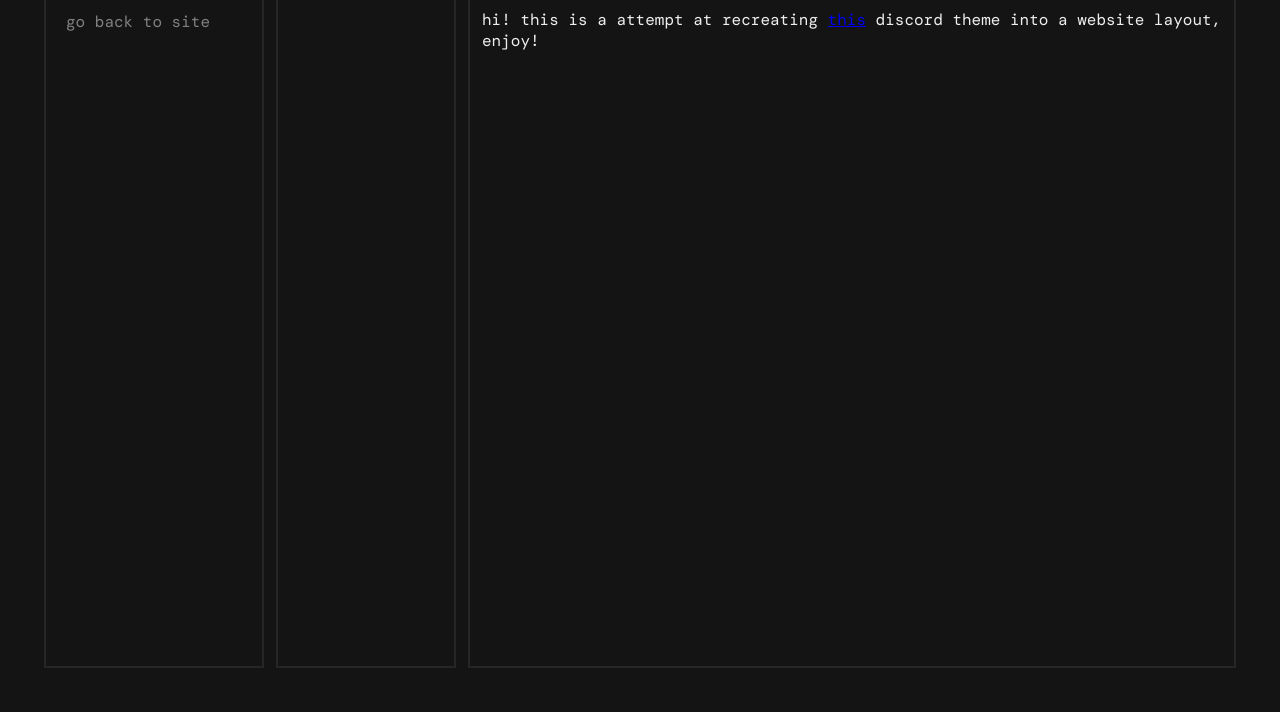
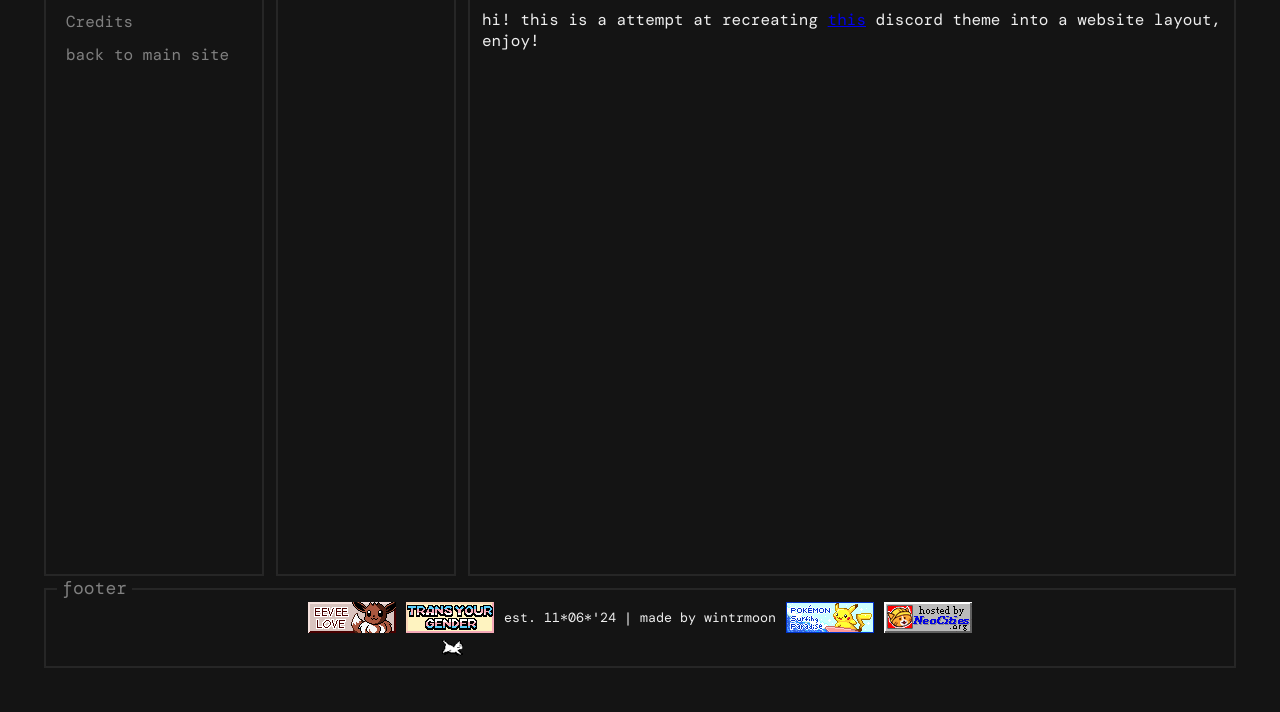
Before and after one commit to wintrmoon/neocities, a plain HTML site: page public/tui.html in a window 1280 px wide. Shown: the part 152-864 px from the top of the page. Drawn offline with nearby package versions, Linux system fonts and the light colour scheme; a web font is replaced by a local one.

Commit message:
tui update

```diff
--- a/public/tui.css
+++ b/public/tui.css
@@ -46,7 +46,8 @@ body {
 /* Layout grid */
 .layout {
   display: grid;
-  grid-template-columns: 220px 180px 1fr; /* left nav, right nav, main */
+  grid-template-columns: 220px 180px 1fr;
+  grid-template-rows: 1fr auto; /* main area + footer row */
   gap: var(--gap);
   width: 100%;
   height: 100%;
@@ -94,6 +95,32 @@ body {
   grid-column: 3;
   background: var(--bg-2);
   color: var(--text-light);
+}
+
+.footer {
+  grid-column: 1 / -1; /* span all columns */
+  grid-row: 2; /* place it in the second row */
+  text-align: center;
+  background: var(--bg-3);
+  color: var(--text-light);
+  padding: var(--gap);
+  border: var(--border-thickness) solid var(--bg-2);
+  position: sticky;
+  bottom: 0;
+  z-index: 10;
+}
+
+.footer-row {
+  display: flex;
+  align-items: center;
+  justify-content: center;
+  gap: 10px;
+}
+
+.footer-row p {
+  font-size: smaller;
+  margin: 0;
+  padding: 0;
 }
 
 /* Headers */
--- a/public/tui.html
+++ b/public/tui.html
@@ -15,10 +15,11 @@
         <a href="#" class="item activetab">Home</a>
         <a href="#" class="item">Logs</a>
         <a href="#" class="item">Settings</a>
-        <a href="./index.html" class="item">go back to site</a>
+        <a href="#" class="item">Credits</a>
+        <a href="./index.html" class="item">back to main site</a>
       </div>
 
-      <aside class="panel nav-right" data-label="extra">
+      <aside class="panel nav-right" data-label="info">
         <p>Info panel</p>
         <p>Users online</p>
       </aside>
@@ -32,6 +33,7 @@
           layout, enjoy!
         </p>
       </main>
+      <footer-1 class="panel footer" data-label="footer"></footer-1>
     </div>
   </body>
 </html>
```
